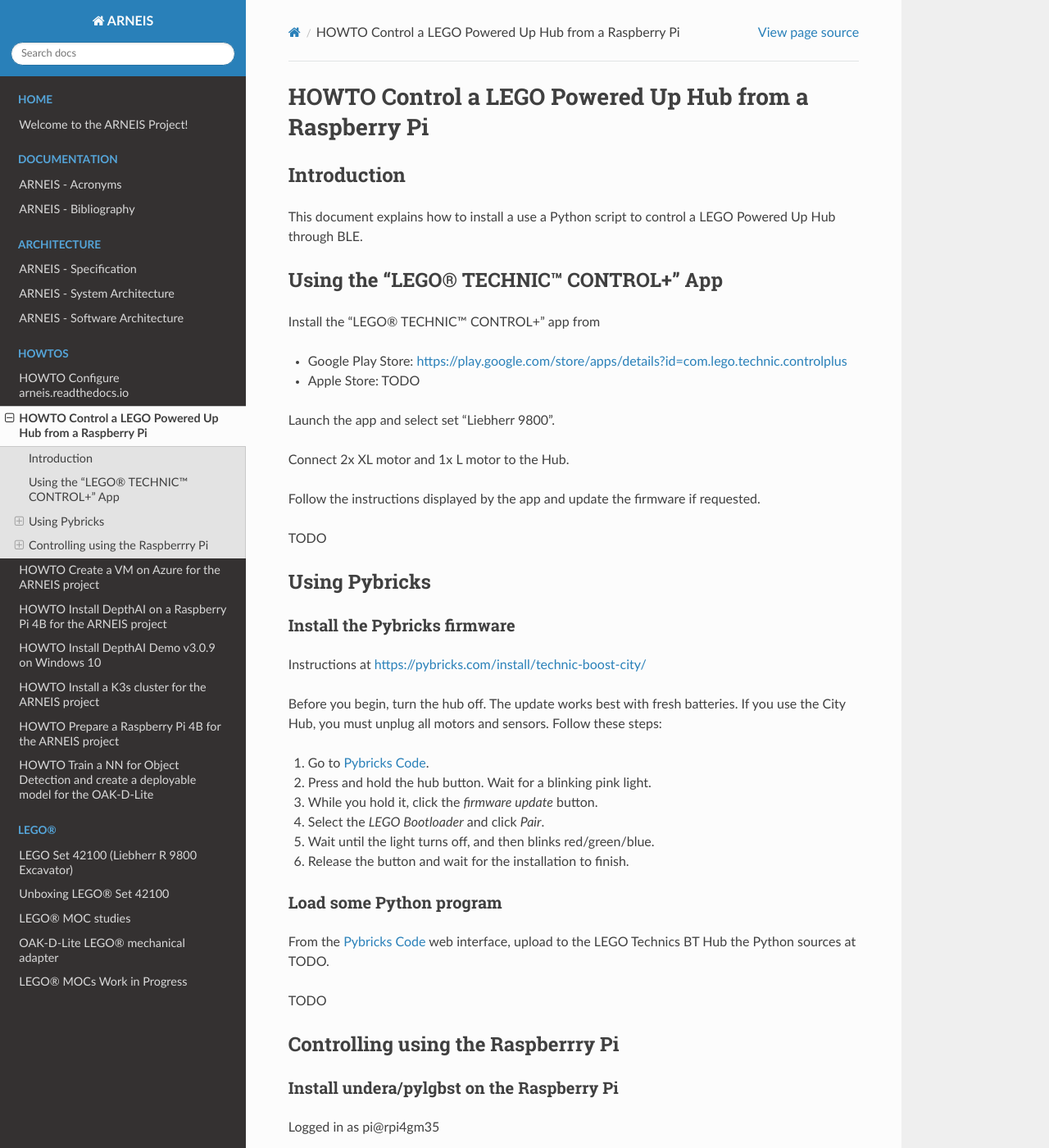
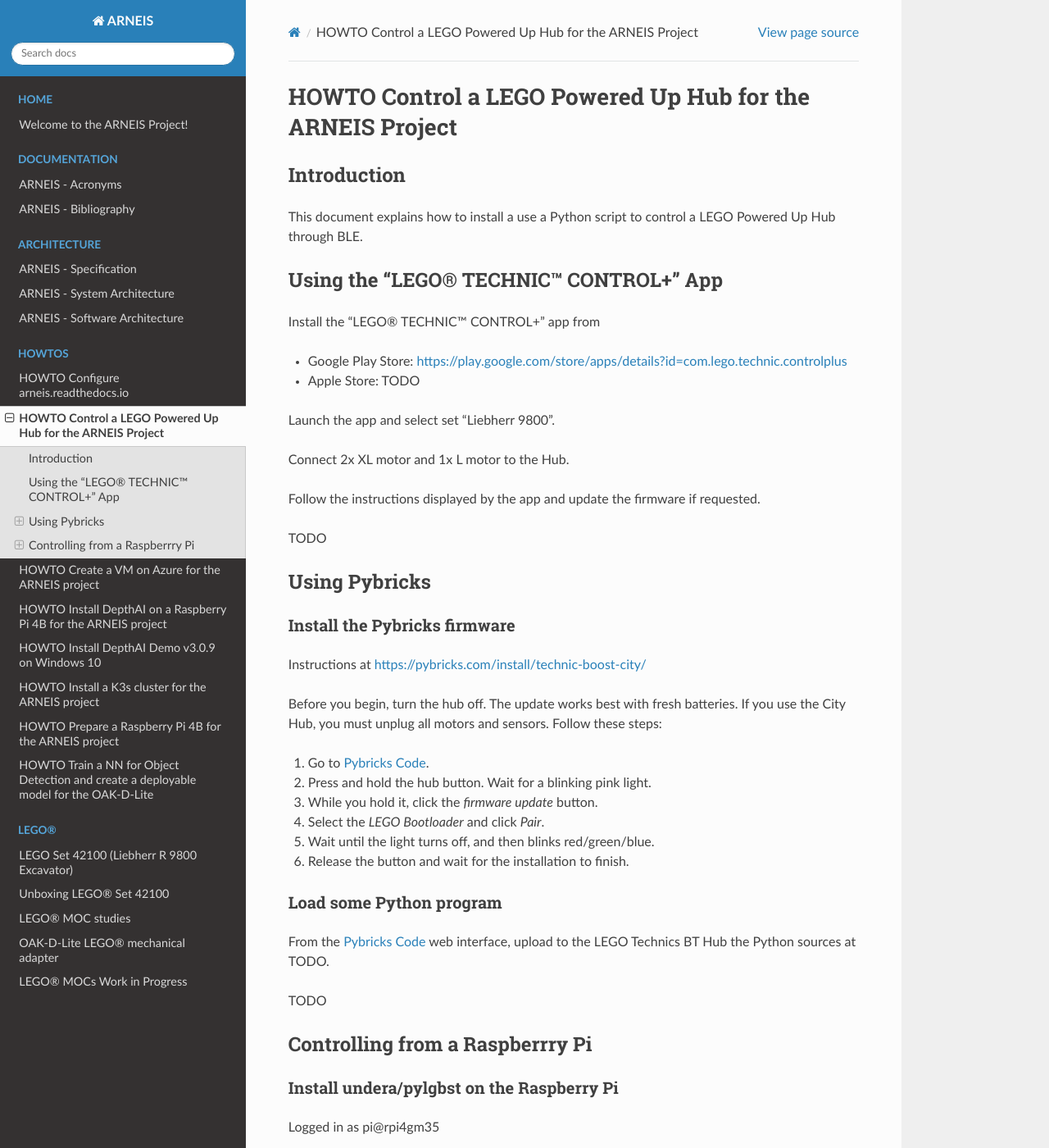
Before and after one commit to B-AROL-O/ARNEIS, a Sphinx documentation site: the page built from docs/howto/howto-control-rpi-poweredup.md, in a window 1280 px wide and 1400 px high. Shown: the whole window at 82% size. Built offline with Sphinx 7.4.7 and the Read the Docs theme 2.0.0, drawn with Linux system fonts in a browser that asks for light colours.

Commit message:
Change title and name of last section

```diff
--- a/docs/howto/howto-control-rpi-poweredup.md
+++ b/docs/howto/howto-control-rpi-poweredup.md
@@ -1,4 +1,4 @@
-# HOWTO Control a LEGO Powered Up Hub from a Raspberry Pi
+# HOWTO Control a LEGO Powered Up Hub for the ARNEIS Project
 
 ## Introduction
 
@@ -41,7 +41,7 @@
 
 TODO
 
-## Controlling using the Raspberrry Pi
+## Controlling from a Raspberrry Pi
 
 ### Install undera/pylgbst on the Raspberry Pi
 
```
